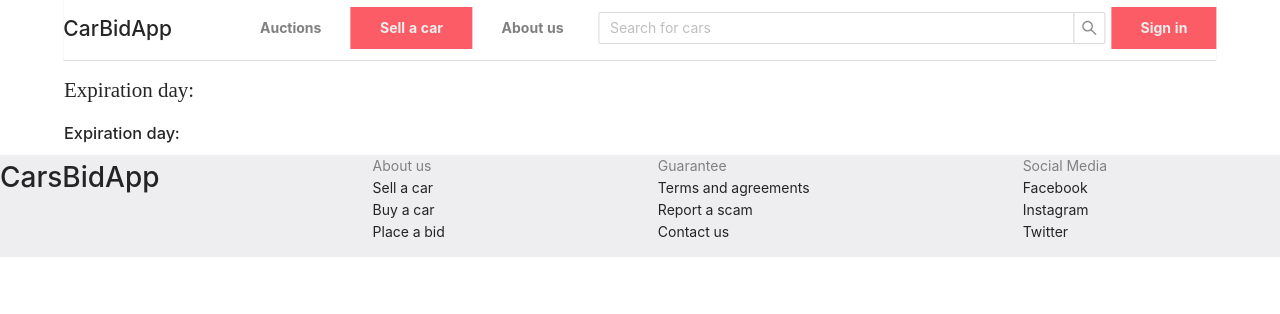
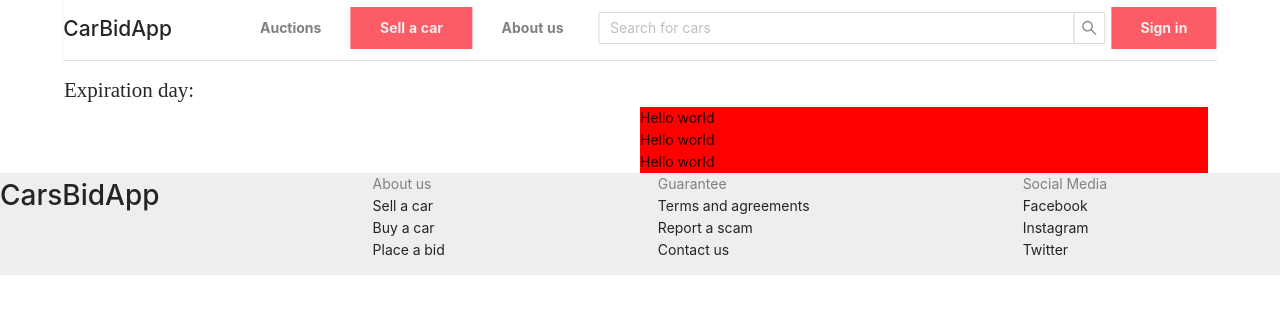
Before and after one commit to Petiazediter/CarAppRewrite, a React (Create React App) app in the folder car-app-frontend/: page /car/1 in a window 1280 px wide. Shown: the top 314 px of the page. Built offline with nearby package versions, Linux system fonts and the light colour scheme.

Commit message:
Divide image and categories to two column.

```diff
--- a/car-app-frontend/src/components/car-page/CarPage.tsx
+++ b/car-app-frontend/src/components/car-page/CarPage.tsx
@@ -1,8 +1,8 @@
 import React from 'react';
 import { RouteComponentProps } from 'react-router';
 import {Car} from '../../models/Car'
-import {NoMarginTitle,NoMarginSubTitle} from "./Carpage.styled";
-import {CarPageHOC} from "./CarPageHOC";
+import {ImageDisplay,NoMarginTitle,NoMarginSubTitle, Category, CategoriesContainer} from "./Carpage.styled";
+import {Col, Image, Row} from "antd";
 
 interface IUrlProps {
     carId: string | undefined;
@@ -44,9 +44,30 @@ export class CarPage extends React.Component<RouteComponentProps<IUrlProps>,ISta
                 <NoMarginSubTitle>{this.state.car?.seller.username}</NoMarginSubTitle>
                 <NoMarginSubTitle>Expiration day: {this.state.car?.endDate}</NoMarginSubTitle>
 
-                <h1>{this.state.car?.title}</h1>
-                <h2>{this.state.car?.seller.username}</h2>
-                <h3>Expiration day: {this.state.car?.endDate}</h3>
+                <Row className="full-width" gutter={[8, 8]}>
+                    <Col span={12}>
+                        <ImageDisplay autoplay={true}>
+                            { this.state.car?.exteriorImages.map(imgLink =>
+                                <Image alt="Image of car" src={imgLink} />
+                            )}
+                        </ImageDisplay>
+                    </Col>
+                    <Col span={12}>
+                        <CategoriesContainer>
+                            <Category background={"red"}>
+                                Hello world
+                            </Category>
+
+                            <Category background={"red"}>
+                                Hello world
+                            </Category>
+
+                            <Category background={"red"}>
+                                Hello world
+                            </Category>
+                        </CategoriesContainer>
+                    </Col>
+                </Row>
             </div>
         )
     }
--- a/car-app-frontend/src/components/car-page/Carpage.styled.ts
+++ b/car-app-frontend/src/components/car-page/Carpage.styled.ts
@@ -1,4 +1,5 @@
 import styled from "@emotion/styled";
+import {Carousel} from "antd";
 
 export const NoMarginTitle = styled('h1')`
   margin:0;
@@ -11,3 +12,20 @@ export const NoMarginSubTitle = styled('h2')`
   padding:0;
   font-family: 'sans-serif';
 `
+
+export const ImageDisplay = styled(Carousel)`
+  position: relative;
+`
+
+export const CategoriesContainer = styled('div')`
+  position:relative;
+  background:blue;
+`
+
+interface ICategoryProps {
+    background: string;
+}
+
+export const Category = styled('section')<ICategoryProps>`
+  background: ${props => props.background};
+`
```
